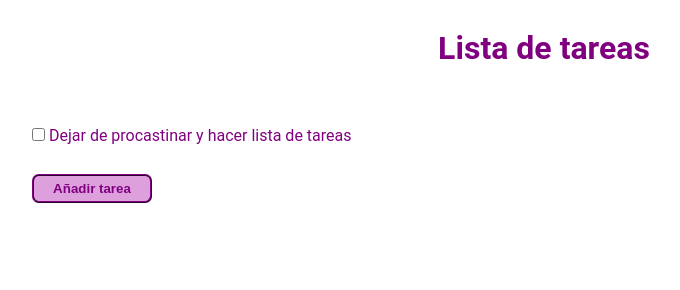
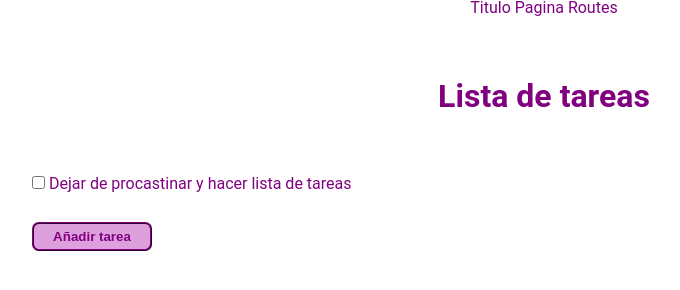
Before and after one commit to modehans/listado_tareas, a React app: page / in a window 1280 px wide. Shown: the whole page, without its empty margins (96-776 px from the left). Built offline with nearby package versions, Linux system fonts and the light colour scheme.

Commit message:
Testing HashRouter in GithubPages

```diff
--- a/package.json
+++ b/package.json
@@ -10,6 +10,7 @@
     "node-sass": "^7.0.1",
     "react": "^18.2.0",
     "react-dom": "^18.2.0",
+    "react-router-dom": "^6.3.0",
     "react-scripts": "5.0.1",
     "web-vitals": "^2.1.4"
   },
--- a/src/components/App.js
+++ b/src/components/App.js
@@ -1,20 +1,18 @@
 // Fichero src/components/App.js
 import { useState, useEffect } from 'react';
+import { Routes, Route } from 'react-router-dom';
 import { v4 as uuid } from 'uuid';
 import ls from '../services/localStorage';
 import '../styles/App.scss';
 
 function App() {
+  const INITIAL_TASK = {
+    id: 'initialTask',
+    task: 'Dejar de procastinar y hacer lista de tareas',
+    completed: false,
+  };
   //Variables de estado
-  const [tasks, setTasks] = useState(
-    ls.get('lstasks', [
-      {
-        id: uuid(),
-        task: 'Dejar de procastinar y hacer lista de tareas',
-        completed: false,
-      },
-    ])
-  );
+  const [tasks, setTasks] = useState(ls.get('lstasks', [INITIAL_TASK]));
   const [newTask, setNewTask] = useState('');
   const [isFormHidden, setFormHidden] = useState(true);
 
@@ -102,6 +100,10 @@ function App() {
   };
   return (
     <div className="container">
+      <Routes>
+        <Route path="/" element={<h2>Titulo Pagina Routes</h2>}></Route>
+        <Route path="/info" element={<h2>Pagina de Info</h2>}></Route>
+      </Routes>
       <header className="header">
         <h1 className="header__title">Lista de tareas</h1>
       </header>
--- a/src/index.js
+++ b/src/index.js
@@ -1,6 +1,12 @@
-// Fichero src/index.js
 import React from 'react';
-import ReactDOM from 'react-dom';
+import ReactDOM from 'react-dom/client';
+import { HashRouter } from 'react-router-dom';
 import App from './components/App';
 
-ReactDOM.render(<App />, document.getElementById('root'));
+const root = ReactDOM.createRoot(document.getElementById('root'));
+
+root.render(
+  <HashRouter>
+    <App />
+  </HashRouter>
+);
--- a/src/styles/layout/page.scss
+++ b/src/styles/layout/page.scss
@@ -76,7 +76,7 @@
   justify-content: center;
 
   .form {
-    width: 50%;
+    width: 90%;
     border-radius: 1rem;
     background-color: white;
     padding: 1em;
```
Also changed, not shown: src/components/Button.js (added).
